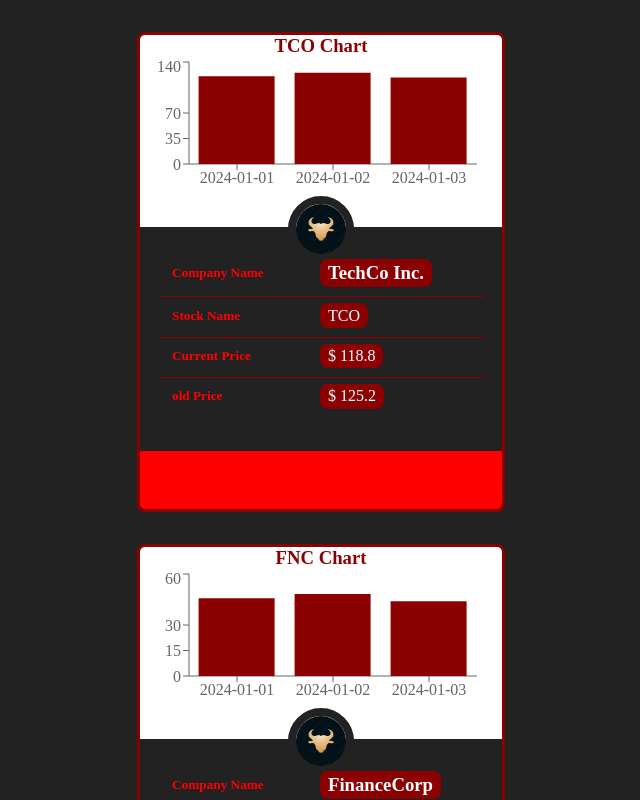
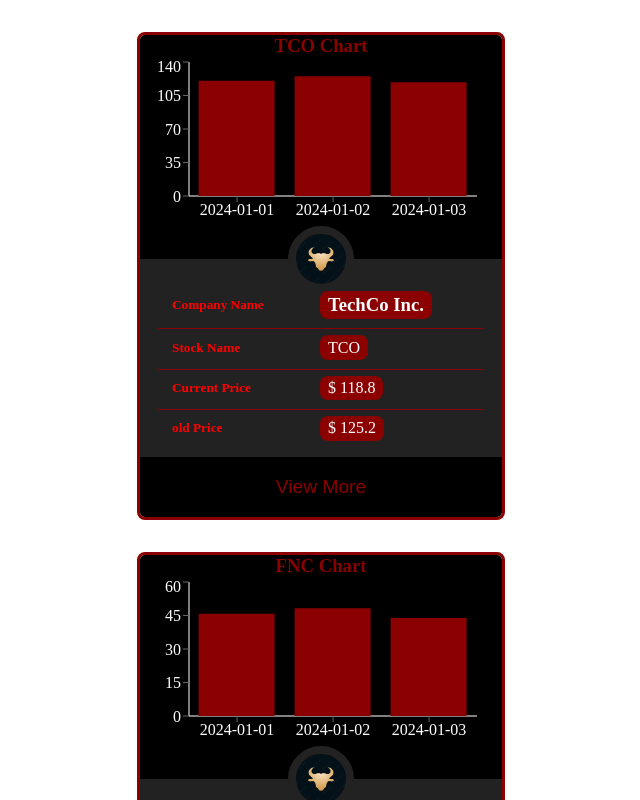
Before and after one commit to Niko171993/stock-market, a React (Vite) app: page / in a window 1280 px wide. Shown: the top 800 px of the page, without its empty margins (319-959 px from the left). Built offline with nearby package versions, Linux system fonts and the light colour scheme.

Commit message:
day 3 final

```diff
--- a/src/components/SingleStock.tsx
+++ b/src/components/SingleStock.tsx
@@ -16,22 +16,31 @@ const SingleStock = ({ companyName, stockName, data }: SingleStockType) => {
         <h3>{stockName} Chart</h3>
         <ResponsiveContainer width="99%" height="100%" className="bar">
           <BarChart width={500} height={300} data={data}>
-            <XAxis dataKey="date" />
-            <YAxis type="number" />
+            <XAxis
+              dataKey="date"
+              tick={{ fill: 'white' }}
+              axisLine={{ stroke: 'white' }}
+            />
+            <YAxis
+              type="number"
+              tick={{ fill: 'white' }}
+              axisLine={{ stroke: 'white' }}
+            />
             <Tooltip
               contentStyle={{
                 background: 'white !important',
-                color: 'black !important',
+                color: 'white !important',
               }}
             />
             <Legend />
             <Bar dataKey="price" fill="#8b0000" />
           </BarChart>
         </ResponsiveContainer>
+        <div className="bull">
+          <img className="bull-img" src={bull} alt="bull" />
+        </div>
       </div>
-      <div className="bull">
-        <img className="bull-img" src={bull} alt="bull" />
-      </div>
+
       <div className="stock__info">
         <div className="flex">
           <h5 className="stock__title">Company Name</h5>
--- a/src/components/Stocks.tsx
+++ b/src/components/Stocks.tsx
@@ -54,8 +54,8 @@ const Stocks = ({ stocksData }: StocksDataType) => {
   };
 
   useEffect(() => {
-    const timeout = setTimeout(tempStocks, 60000);
-    return () => clearTimeout(timeout);
+    // const timeout = setTimeout(tempStocks, 60000);
+    // return () => clearTimeout(timeout);
   }, [newData]);
 
   let content: JSX.Element | string;
--- a/src/index.css
+++ b/src/index.css
@@ -4,36 +4,36 @@
   margin: 0;
 }
 body {
-  background: #222;
+  background: #fff;
   color: #8b0000;
   margin: 0;
   padding: 0;
 }
 .stock {
   width: 23rem;
-  height: 30rem;
   margin: 0 auto;
   margin-block: 2rem;
   border: 3px solid #8b0000;
   border-radius: 0.5rem;
   overflow: hidden;
-  position: relative;
 }
 .stock__img {
   width: 100%;
-  height: 12rem;
-  background: #fff;
+  height: 14rem;
+  background: black;
   padding-bottom: 2rem;
+  position: relative;
 }
 .stock__info {
   background: #222;
-  height: 11rem;
-  margin-top: 1rem;
-  padding-top: 1rem;
+  height: auto;
+
+  padding-top: 2rem;
+  padding-bottom: 1rem;
 }
 button {
   display: flex;
-  color: red;
+  color: #8b0000;
   justify-content: center;
   align-items: center;
   cursor: pointer;
@@ -41,9 +41,9 @@ button {
   transition: background 0.2s linear;
   border: none;
   width: 100%;
-  margin-top: 2rem;
+
   padding-block: 1.2rem;
-  background: red;
+  background: black;
 }
 button:hover {
   background: #8b0000;
@@ -102,9 +102,9 @@ button:focus {
   width: 50px;
   height: 50px;
   position: absolute;
-  top: 41%;
+  bottom: 0%;
   left: 50%;
-  transform: translate(-50%, -50%);
+  transform: translate(-50%, 50%);
   border-radius: 50%;
 }
 .bull-img {
```
